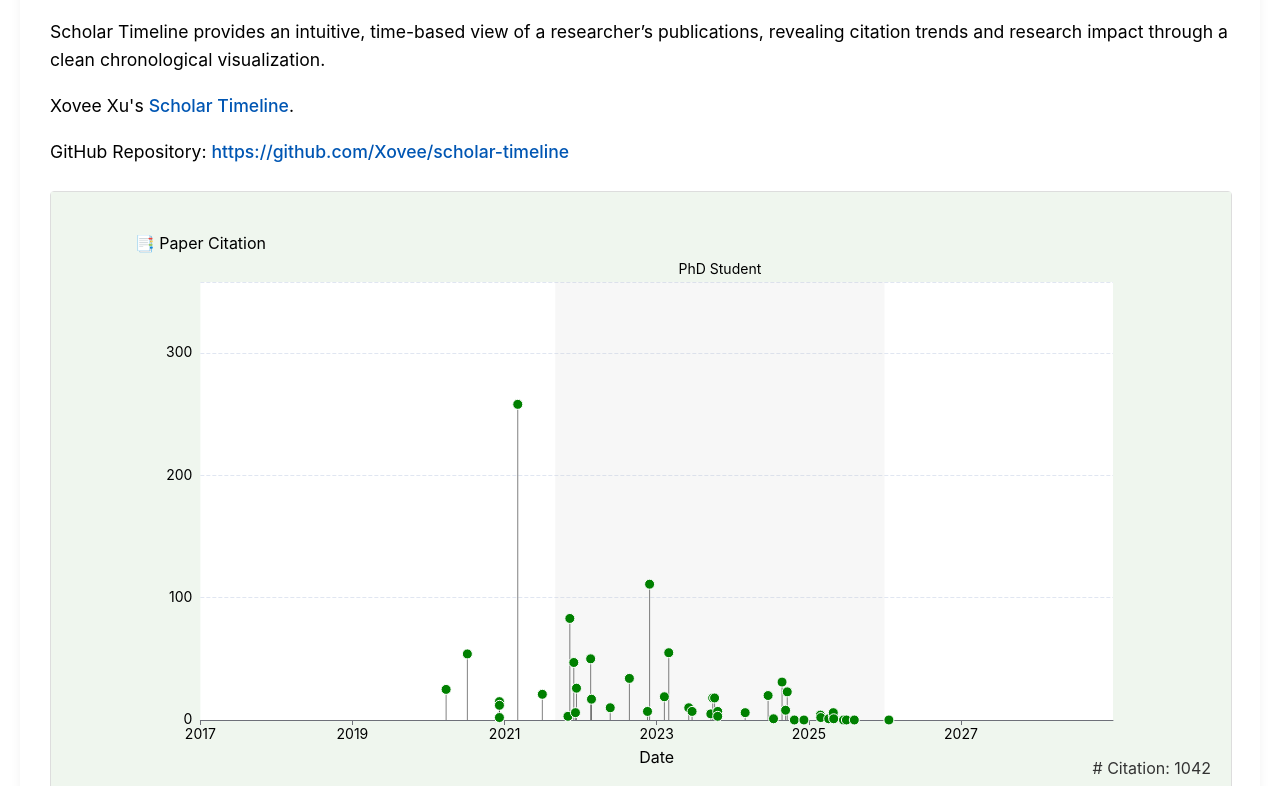
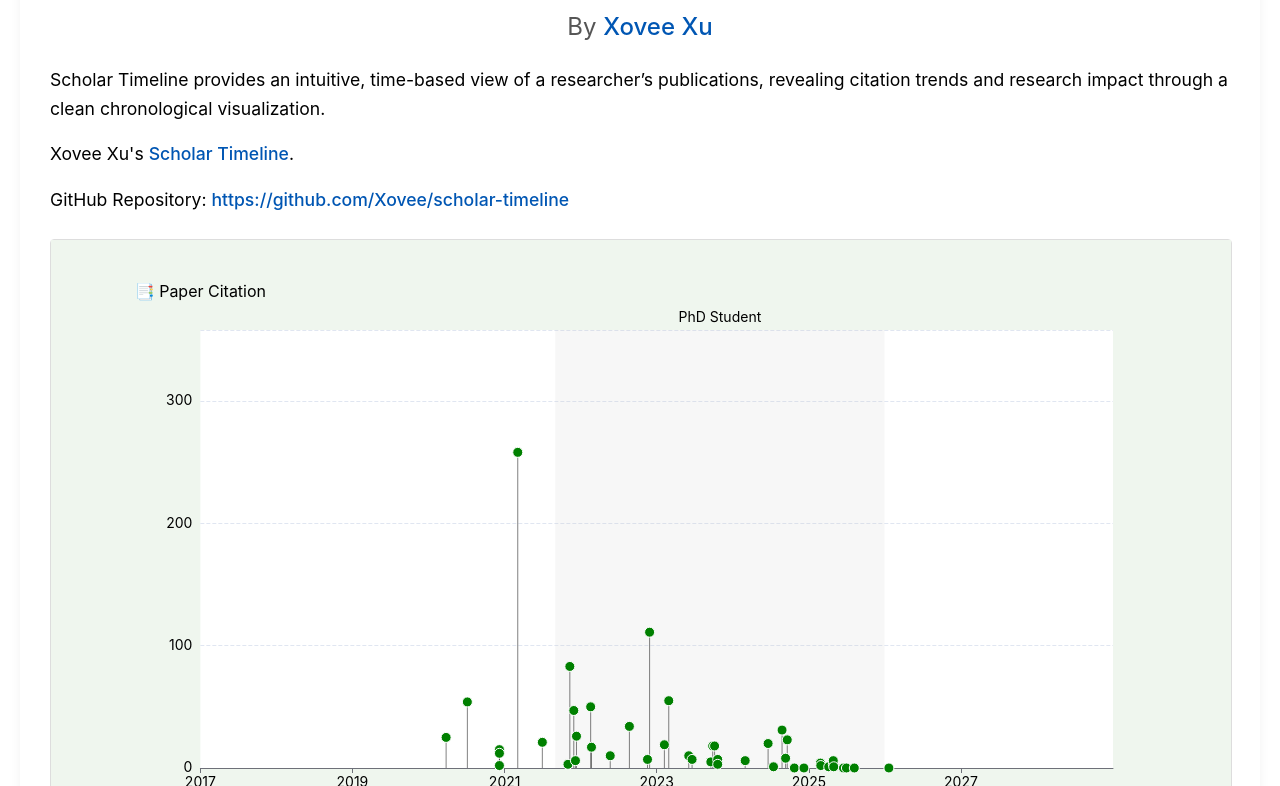
Before and after one commit to Xovee/scholar-timeline, a plain HTML site: page docs/index.html in a window 1280 px wide. Shown: the part 176-962 px from the top of the page. Drawn offline with Linux system fonts and the light colour scheme.

Commit message:
move footer and add a byline

```diff
--- a/docs/index.html
+++ b/docs/index.html
@@ -35,6 +35,13 @@
         padding-bottom: 10px;
       }
 
+      h2 {
+        text-align: center;
+        color: #555;
+        font-weight: normal;
+        margin-top: -10px;
+      }
+
       p {
         font-size: 1.1rem;
       }
@@ -61,6 +68,8 @@
 
       <h1>Scholar Timeline Example</h1>
 
+      <h2>By <a href="https://www.xoveexu.com" target="_blank">Xovee Xu</a></h2>
+
       <p>Scholar Timeline provides an intuitive, time-based view of a researcher’s publications, revealing citation trends and research impact through a clean chronological visualization.</p>
 
       <p>Xovee Xu's <a href="https://www.xoveexu.com/stats#scholar-timeline" target="_blank">Scholar Timeline</a>.</p>
@@ -69,11 +78,13 @@
 
       <div id="scholar-timeline-container" style="width: 100%; height: 600px;"></div>
 
+      <br>
+
+      <footer>
+        Xovee Xu &copy; 2025. All rights reserved.
+      </footer>
+
     </main>
-
-    <footer>
-      Xovee Xu &copy; 2025. All rights reserved.
-    </footer>
 
     <script src="./echarts.min.js"></script>
 
```
